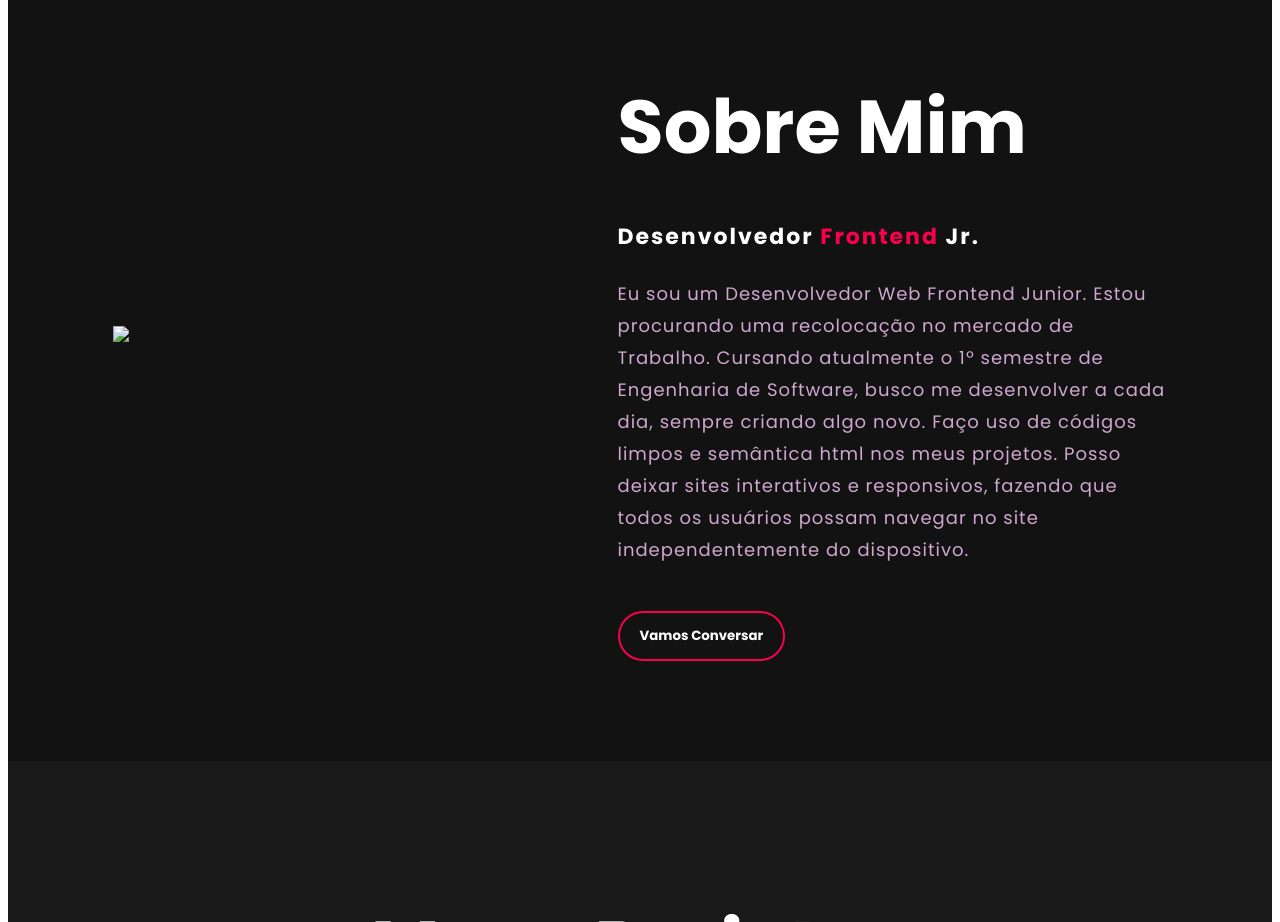
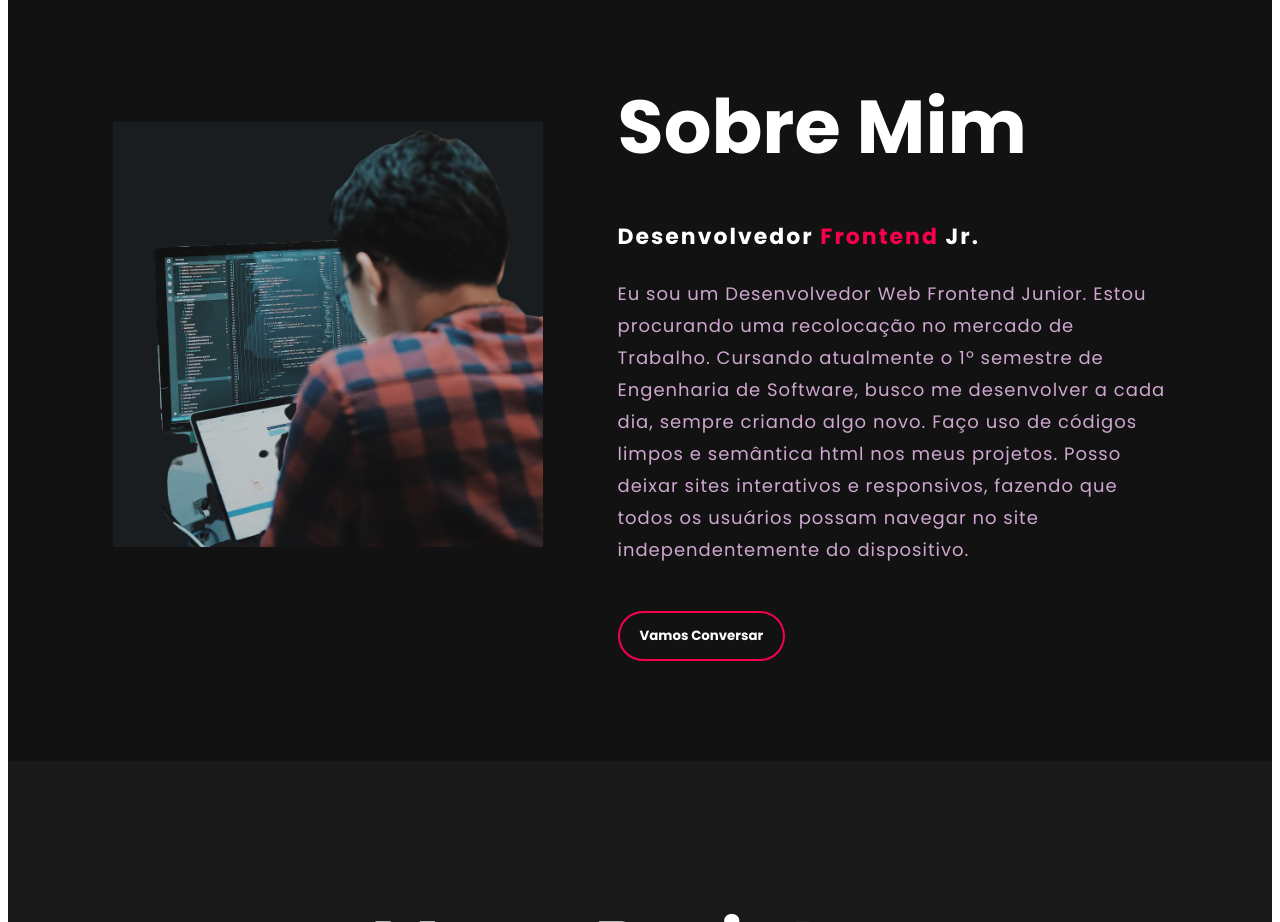
Before and after one commit to Rafaelusa/DevJr-Rafael, a plain HTML site: page index.html in a window 1280 px wide. Shown: the part 900-1822 px from the top of the page. Drawn offline with nearby package versions, Linux system fonts and the light colour scheme; the site is published under a folder, as on GitHub Pages, so addresses that start at the root find nothing.

Commit message:
Update index.html

```diff
--- a/index.html
+++ b/index.html
@@ -59,7 +59,7 @@
     </div>
     <section class="background-color-sobre" id="main">
         <div class="Main-sobre">
-            <img src="/src/imagens/programando.png">
+            <img src="src/imagens/programando.png">
                 <div class="text-sobre">
                     <h2>Sobre Mim</h2>
                     <h5>Desenvolvedor <span>Frontend</span> Jr.</h5>
```
